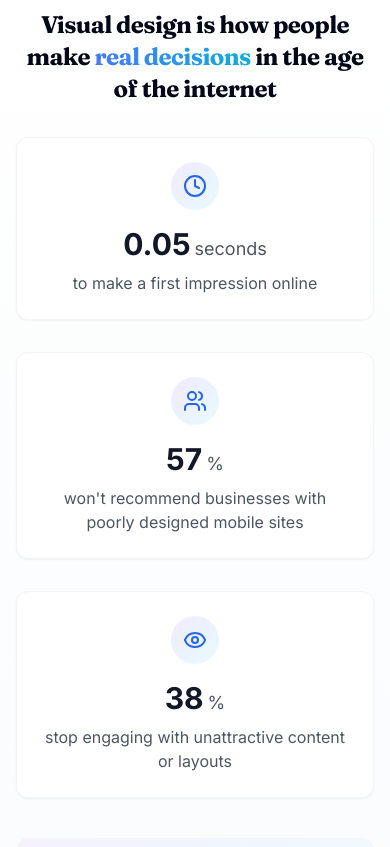
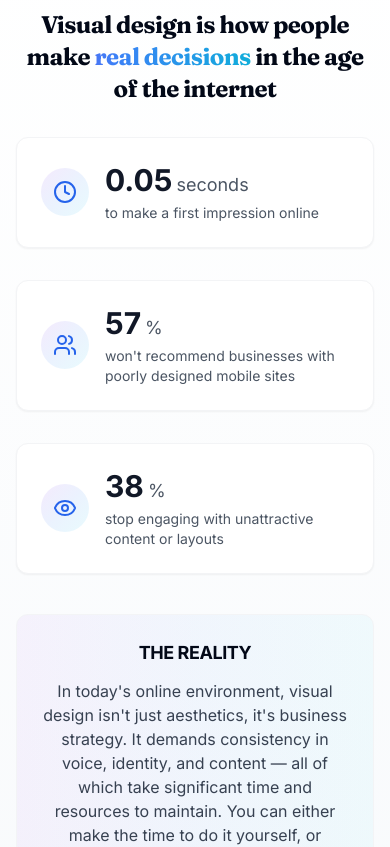
Before and after one commit to bsegev/nextstage-3.0, a Next.js app: page / in a window 390 px wide. Shown: the part 880-1727 px from the top of the page. Built offline with nearby package versions, Linux system fonts and the light colour scheme.

Commit message:
Improve mobile layout for design impact stats cards

```diff
--- a/app/components/design-impact.tsx
+++ b/app/components/design-impact.tsx
@@ -56,18 +56,22 @@ export function DesignImpact() {
                     ease: [0.22, 1, 0.36, 1]
                   }
                 } : { opacity: 0, y: 20 }}
-                className="bg-white rounded-xl p-6 shadow-sm border border-gray-100 text-center"
+                className="bg-white rounded-xl p-6 shadow-sm border border-gray-100 md:text-center"
               >
-                <div className="flex justify-center mb-4">
-                  <div className="w-12 h-12 rounded-full bg-gradient-to-br from-purple-600/10 via-blue-500/10 to-cyan-400/10 flex items-center justify-center">
-                    <stat.icon className="h-6 w-6 text-blue-600" />
+                <div className="flex md:flex-col items-center gap-4 md:gap-0">
+                  <div className="md:mb-4">
+                    <div className="w-12 h-12 rounded-full bg-gradient-to-br from-purple-600/10 via-blue-500/10 to-cyan-400/10 flex items-center justify-center">
+                      <stat.icon className="h-6 w-6 text-blue-600" />
+                    </div>
+                  </div>
+                  <div className="flex-1 min-w-0">
+                    <div className="flex items-baseline mb-1 md:mb-2 md:justify-center">
+                      <span className="text-3xl font-bold text-gray-900">{stat.value}</span>
+                      <span className="text-lg text-gray-600 ml-1">{stat.unit}</span>
+                    </div>
+                    <p className="text-gray-600 text-sm md:text-base">{stat.description}</p>
                   </div>
                 </div>
-                <div className="flex items-baseline justify-center mb-2">
-                  <span className="text-3xl font-bold text-gray-900">{stat.value}</span>
-                  <span className="text-lg text-gray-600 ml-1">{stat.unit}</span>
-                </div>
-                <p className="text-gray-600">{stat.description}</p>
               </motion.div>
             ))}
           </div>
```
